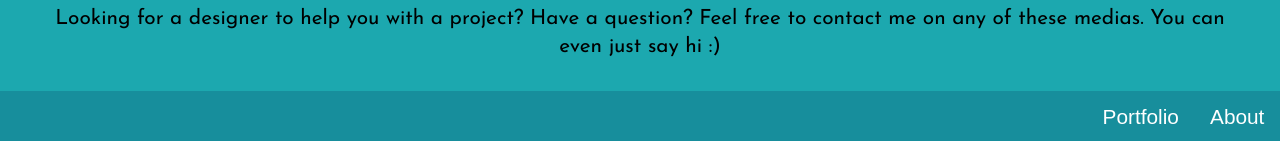
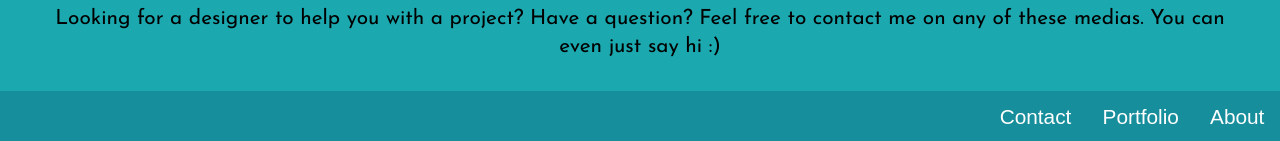
Before and after one commit to marisabivi/portfolio, a Jekyll site: the page built from index.html, in a window 1280 px wide. Shown: the part 1163-1304 px from the top of the page. Built offline with Jekyll 4.4.1, drawn with Linux system fonts in a browser that asks for light colours; some web fonts are replaced; Markdown is read by kramdown in place of the engine named in the settings.

Commit message:
removed "/" and open id on contact

```diff
--- a/_layouts/default.html
+++ b/_layouts/default.html
@@ -27,7 +27,7 @@
                         <div class="line"></div>
                         <li><a class="island-half tera" href="{{site.baseurl}}/work/">Portfolio</a></li>
                         <div class="line"></div>
-                        <li><a class="island-half tera" href="{{site.baseurl}}#contact/">Contact</a></li>
+                        <li><a class="island-half tera" href="{{site.baseurl}}#contact">Contact</a></li>
                         <div class="line"></div>
                     </ul>
 
@@ -45,7 +45,7 @@
             <ul class="nav-bottom push-none">
                     <li><a class="island-half nav-current tera" href="{{site.baseurl}}/">About</a></li>
                      <li><a class="island-half tera" href="{{site.baseurl}}/work/">Portfolio</a></li>
-                    <li><a class="island-half tera" href="{{site.baseurl}}#contact/" id=">Contact</a></li>
+                    <li><a class="island-half tera" href="{{site.baseurl}}#contact">Contact</a></li>
             </ul>
     </footer>
 
```
Also changed, not shown: 2 other files.
